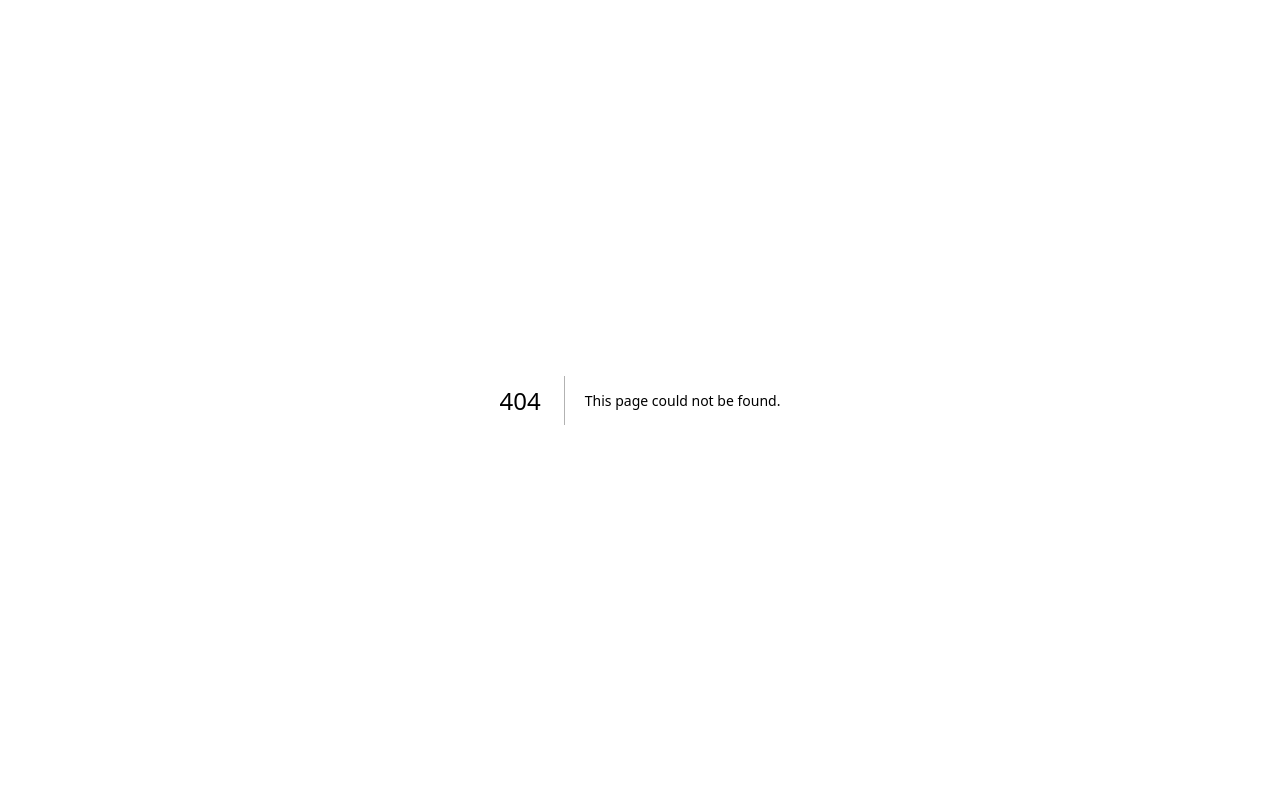
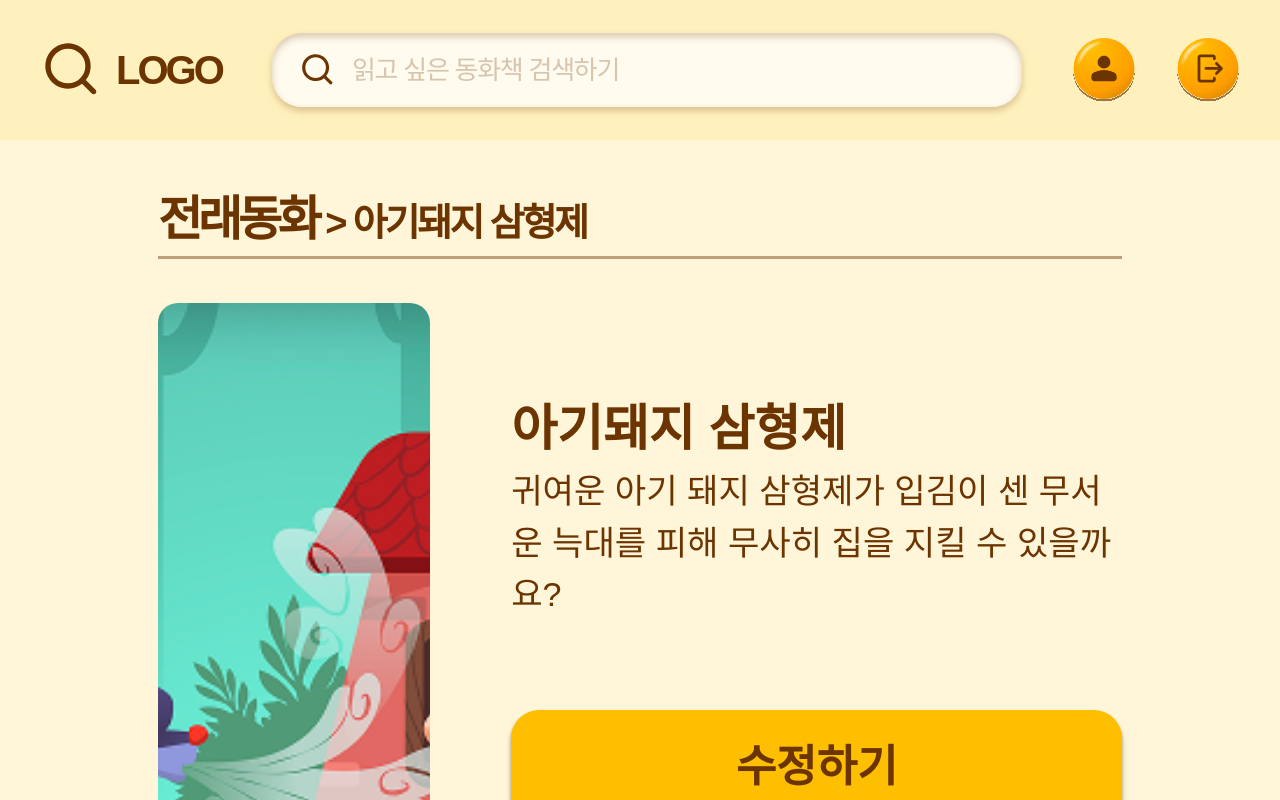
Before and after one commit to 25-capstone-design-kyonggiBucks/Web, a Next.js app: page /admin/1 in a window 1280 px wide. Before the commit this address had no page. Shown: the top 800 px of the page. Built offline with nearby package versions, Linux system fonts and the light colour scheme; a web font is replaced by a local one.

Commit message:
feat: 동화 수정 기능 구현

```diff
--- /dev/null
+++ b/app/(with-navbar)/admin/[bookId]/page.tsx
@@ -0,0 +1,120 @@
+"use client";
+
+import Image from "next/image";
+import MainButton from "@/components/MainButton";
+import booksData from "../../../../mocks/bookList.json";
+import { useParams } from "next/navigation";
+import { useState } from "react";
+
+export default function AdminBookDetailPage() {
+  const params = useParams();
+  const bookId = Number(params.bookId);
+  const { data: BOOKS } = booksData;
+  const [isEditing, setIsEditing] = useState(false);
+
+  const book = BOOKS.find((b) => b.bookId === bookId);
+  const [title, setTitle] = useState(book?.title || "");
+  const [summary, setSummary] = useState(book?.summary || "");
+  const [imageURL, setImageURL] = useState(book?.imageURL || "");
+
+  if (!book) {
+    return <div className="p-8">존재하지 않는 동화입니다.</div>;
+  }
+
+  const typeLabel = book.bookType === "FOLKTALE" ? "전래동화" : "세계명작";
+
+  const handleEditMode = () => {
+    setIsEditing(true);
+  };
+
+  const handleSaveChanges = () => {
+    // 나중에 API 연동 시 이곳에서 PUT/PATCH 호출하여 수정
+    // 지금은 mock데이터이므로 state만 업데이트
+    // 실제로는 context or global state를 업데이트하거나, 서버에 반영 필요
+
+    // 예시로 console에 출력
+    console.log("수정된 내용:", {
+      title,
+      summary,
+      imageURL,
+    });
+    setIsEditing(false);
+  };
+
+  return (
+    <div className="flex flex-col px-[158px] py-[44px] bg-sub-color min-h-screen font-nanum text-text-brown">
+      {/* 상단 라벨 */}
+      <p className="font-extrabold leading-normal">
+        <span className="text-[48px] tracking-[-0.09em]">{typeLabel}</span>
+        <span className="text-[38px] tracking-[-0.071em]"> &gt; {title}</span>
+      </p>
+      <hr className="border-t-[3px] border-text-brown opacity-[0.45] w-full mb-[44px]" />
+
+      <div className="flex flex-row gap-[81px]">
+        {/* 왼쪽: 썸네일 (수정 모드에서 이미지 URL 변경 가능) */}
+        <div className="relative w-[915px] h-[610px] rounded-[20px] overflow-hidden">
+          {isEditing ? (
+            // 미리보기: 수정 중에는 imageURL 필드가 바뀔 수 있음
+            <Image src={imageURL} alt={title} fill className="object-cover" />
+          ) : (
+            <Image
+              src={book.imageURL}
+              alt={book.title}
+              fill
+              className="object-cover"
+            />
+          )}
+        </div>
+
+        {/* 오른쪽: 텍스트 + 버튼 */}
+        <div className="flex-1 flex flex-col justify-center">
+          {isEditing ? (
+            // 편집 모드
+            <>
+              <input
+                type="text"
+                value={title}
+                onChange={(e) => setTitle(e.target.value)}
+                className="text-[49.856px] font-extrabold leading-normal rounded-[30px] bg-[rgba(255,254,246,0.85)] shadow-[0px_4px_4px_0px_rgba(108,52,1,0.25),_0px_4px_10px_0px_rgba(108,52,1,0.15)_inset] mb-[20px] pl-[28px] py-[20px]"
+              />
+              <textarea
+                value={summary}
+                onChange={(e) => setSummary(e.target.value)}
+                className="h-[200px] rounded-[30px] bg-[rgba(255,254,246,0.85)] shadow-[0_4px_4px_0_rgba(108,52,1,0.25),_0_4px_10px_0_rgba(108,52,1,0.15)_inset] text-[34.112px] not-italic font-normal px-[28px] py-[42px] mb-[20px]"
+              />
+              <input
+                type="text"
+                value={imageURL}
+                onChange={(e) => setImageURL(e.target.value)}
+                className="rounded-[30px] bg-[rgba(255,254,246,0.85)] shadow-[0_4px_4px_0_rgba(108,52,1,0.25),_0_4px_10px_0_rgba(108,52,1,0.15)_inset] text-[34.112px] not-italic font-normal px-[28px] py-[20px]"
+                placeholder="이미지 URL 수정"
+              />
+
+              <MainButton
+                type="button"
+                onClick={handleSaveChanges}
+                className="mt-[20px] w-full"
+              >
+                변경사항 저장
+              </MainButton>
+            </>
+          ) : (
+            // 일반 모드
+            <>
+              <h1 className="text-[49.856px] font-extrabold leading-normal">
+                {book.title}
+              </h1>
+              <p className="text-[34.112px] font-normal">{book.summary}</p>
+
+              <div className="flex flex-col gap-[30px] mt-[90px] items-center">
+                <MainButton type="button" onClick={handleEditMode}>
+                  수정하기
+                </MainButton>
+              </div>
+            </>
+          )}
+        </div>
+      </div>
+    </div>
+  );
+}
--- a/app/(with-navbar)/admin/home/page.tsx
+++ b/app/(with-navbar)/admin/home/page.tsx
@@ -2,15 +2,18 @@
 
 import Image from "next/image";
 import booksData from "../../../../mocks/bookList.json";
+import { useRouter } from "next/navigation";
 import { useState } from "react";
 const MOCK_BOOKS = booksData.data;
 
 // 간단 드롭다운(또는 모달) 예시 컴포넌트
-function MoreOptions() {
+function MoreOptions({ onEdit }: { onEdit: () => void }) {
   // 수정/삭제/추가 버튼 클릭 시 로직 추가 가능
   return (
     <div className="gap-y-[30px] flex flex-col w-[180px] h-[288px] shrink-0 rounded-[30px] bg-[rgba(255,254,246,0.95)] shadow-[2px_7px_10px_3px_rgba(0,0,0,0.45),_0px_4px_10px_0px_rgba(108,52,1,0.15)_inset] text-text-brown font-nanum text-[40px] not-italic font-normal leading-[85%] tracking-[-1.2px]">
-      <button className="px-[54px] mt-[30px]">수정</button>
+      <button className="px-[54px] mt-[30px]" onClick={onEdit}>
+        수정
+      </button>
 
       <hr className="border-t-[2px] border-text-brown opacity-[0.45] w-full" />
       <button className="px-[54px] ">삭제</button>
@@ -22,6 +25,7 @@ function MoreOptions() {
 }
 
 export default function AdminHomePage() {
+  const router = useRouter();
   const [currentType, setCurrentType] = useState<"FOLKTALE" | "CLASSIC">(
     "FOLKTALE"
   );
@@ -45,8 +49,16 @@ export default function AdminHomePage() {
     setPage(1);
   };
 
-  const handleMoreClick = (bookId: number) => {
+  const handleMoreClick = (
+    bookId: number,
+    e: React.MouseEvent<HTMLButtonElement>
+  ) => {
+    e.stopPropagation();
     setOpenId(openId === bookId ? null : bookId);
+  };
+
+  const handleEdit = (bookId: number) => {
+    router.push(`/admin/${bookId}`);
   };
 
   return (
@@ -110,7 +122,7 @@ export default function AdminHomePage() {
                   type="button"
                   onClick={(e) => {
                     e.stopPropagation();
-                    handleMoreClick(book.bookId);
+                    handleMoreClick(book.bookId, e);
                   }}
                 >
                   <Image
@@ -123,7 +135,7 @@ export default function AdminHomePage() {
                 {/* 드롭다운(또는 모달) */}
                 {openId === book.bookId && (
                   <div className="absolute mt-[150px] left-full -translate-y-1/2  z-10">
-                    <MoreOptions />
+                    <MoreOptions onEdit={() => handleEdit(book.bookId)} />
                   </div>
                 )}
               </div>
```
